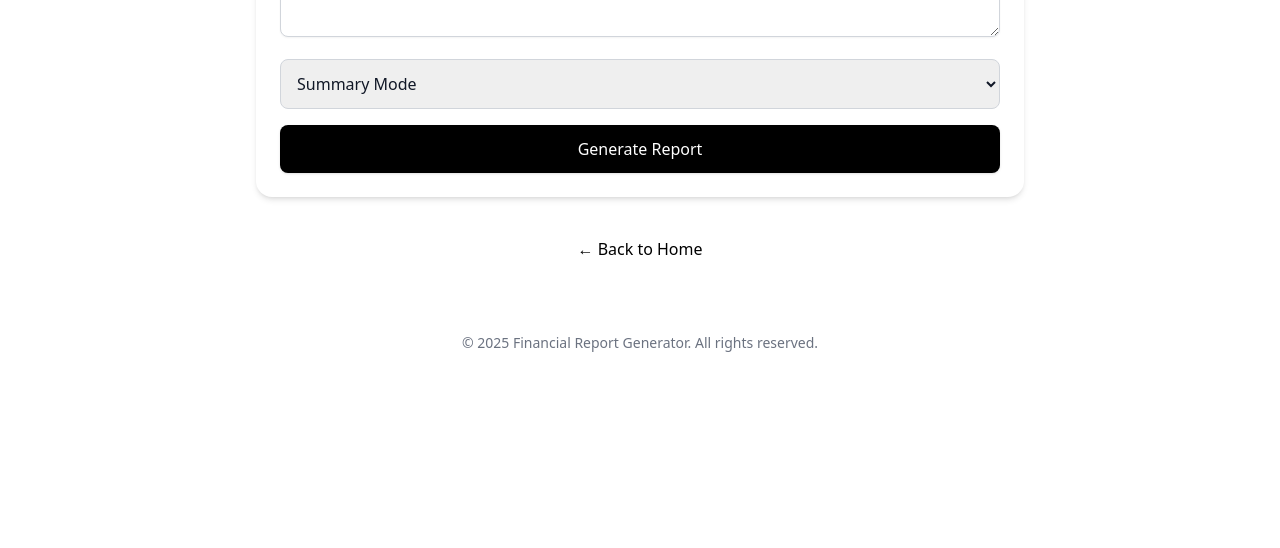
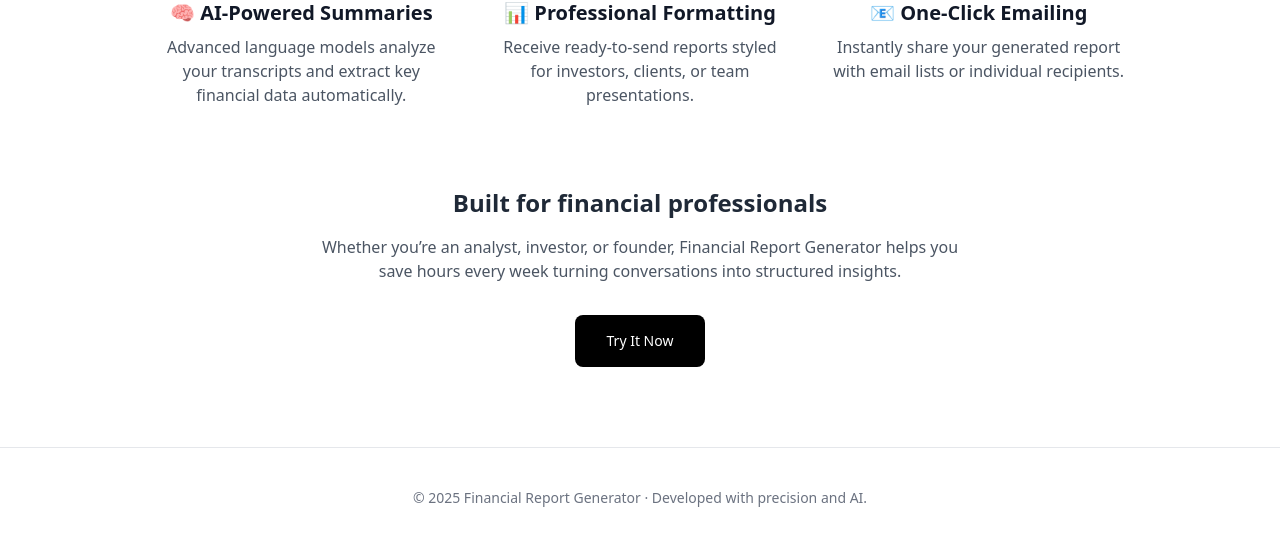
Before and after one commit to delavinaivan-bit/financial-saas, a Flask app: page / in a window 1280 px wide. Shown: the part 833-1381 px from the top of the page. Before the commit the page ends 1185 px from the top, so only its background shows below. Run offline with Flask 3, Linux system fonts and the light colour scheme; some libraries are stand-ins or nearby versions.

Commit message:
Update index.html

```diff
--- a/templates/index.html
+++ b/templates/index.html
@@ -3,14 +3,13 @@
 <head>
   <meta charset="UTF-8">
   <meta name="viewport" content="width=device-width, initial-scale=1.0">
-  <title>Paste Transcript</title>
+  <title>Financial Report Generator</title>
   <script src="https://cdn.tailwindcss.com"></script>
   <style>
-    /* Hero video on dashboard page */
     .hero-video {
       position: relative;
       width: 100%;
-      height: 40vh;
+      height: 70vh;
       overflow: hidden;
       border-bottom: 1px solid #e5e7eb;
     }
@@ -34,18 +33,21 @@
       left: 0;
       width: 100%;
       height: 100%;
-      background: rgba(255,255,255,0.2);
+      background: linear-gradient(to bottom, rgba(255,255,255,0.4), rgba(255,255,255,0.95));
     }
   </style>
 </head>
 
-<body class="bg-white font-sans text-gray-900">
+<body class="bg-white text-gray-900 font-sans">
 
   <!-- Header -->
-  <header class="text-center py-6">
+  <header class="text-center py-8">
     <h1 class="text-5xl md:text-6xl font-semibold tracking-tight leading-tight">
       Financial Report Generator
     </h1>
+    <p class="mt-3 text-gray-500 max-w-2xl mx-auto text-lg">
+      Transform long transcripts into professional financial summaries and insights powered by AI.
+    </p>
   </header>
 
   <!-- Hero Video -->
@@ -55,36 +57,65 @@
       Your browser does not support the video tag.
     </video>
     <div class="hero-overlay"></div>
+
+    <div class="absolute inset-0 flex flex-col items-center justify-center text-center px-6">
+      <h2 class="text-3xl md:text-4xl font-medium text-gray-800 max-w-2xl leading-snug">
+        From transcripts to insights — automatically.
+      </h2>
+      <p class="mt-4 text-gray-600 max-w-xl">
+        Upload your meeting, earnings call, or client transcript and let our AI instantly turn it into a clear, structured financial report.
+      </p>
+      <div class="mt-8 flex gap-4">
+        <a href="{{ url_for('register') }}"
+           class="px-6 py-3 bg-black text-white rounded-lg text-sm font-medium hover:bg-gray-800 transition">
+          Get Started
+        </a>
+        <a href="{{ url_for('login') }}"
+           class="px-6 py-3 border border-gray-300 rounded-lg text-sm font-medium hover:bg-gray-100 transition">
+          Log In
+        </a>
+      </div>
+    </div>
   </section>
 
-  <!-- Transcript Form -->
-  <main class="container mx-auto px-6 py-10">
-    <div class="max-w-3xl mx-auto bg-white p-6 rounded-2xl shadow-md">
-      <h2 class="text-2xl font-semibold text-center mb-6">Paste your transcript below</h2>
-      <form action="/dashboard" method="POST" class="space-y-4">
-        <textarea name="transcript" rows="12" required
-                  class="w-full p-4 border border-gray-300 rounded-lg shadow-sm focus:ring-black focus:border-black"
-                  placeholder="Paste your transcript here..."></textarea>
-        <select name="modo" class="w-full p-3 border border-gray-300 rounded-lg focus:ring-black focus:border-black">
-          <option value="0">Summary Mode</option>
-          <option value="1">Detailed Mode</option>
-        </select>
-        <button type="submit"
-                class="w-full py-3 px-4 bg-black text-white font-medium rounded-lg shadow hover:bg-gray-800">
-          Generate Report
-        </button>
-      </form>
+  <!-- Features -->
+  <main class="max-w-5xl mx-auto px-6 py-20">
+    <div class="grid md:grid-cols-3 gap-10 text-center">
+      <div>
+        <h3 class="text-xl font-semibold mb-2">🧠 AI-Powered Summaries</h3>
+        <p class="text-gray-600">
+          Advanced language models analyze your transcripts and extract key financial data automatically.
+        </p>
+      </div>
+      <div>
+        <h3 class="text-xl font-semibold mb-2">📊 Professional Formatting</h3>
+        <p class="text-gray-600">
+          Receive ready-to-send reports styled for investors, clients, or team presentations.
+        </p>
+      </div>
+      <div>
+        <h3 class="text-xl font-semibold mb-2">📧 One-Click Emailing</h3>
+        <p class="text-gray-600">
+          Instantly share your generated report with email lists or individual recipients.
+        </p>
+      </div>
     </div>
 
-    <!-- Footer Link -->
-    <div class="text-center mt-10">
-      <a href="/" class="text-black hover:underline font-medium">← Back to Home</a>
+    <div class="mt-20 text-center">
+      <h3 class="text-2xl font-semibold text-gray-800 mb-4">Built for financial professionals</h3>
+      <p class="text-gray-600 max-w-2xl mx-auto mb-8">
+        Whether you’re an analyst, investor, or founder, Financial Report Generator helps you save hours every week turning conversations into structured insights.
+      </p>
+      <a href="{{ url_for('register') }}"
+         class="inline-block px-8 py-4 bg-black text-white rounded-lg text-sm font-medium hover:bg-gray-800 transition">
+        Try It Now
+      </a>
     </div>
   </main>
 
   <!-- Footer -->
-  <footer class="text-center text-gray-500 text-sm py-8">
-    © 2025 Financial Report Generator. All rights reserved.
+  <footer class="text-center text-gray-500 text-sm py-10 border-t border-gray-200">
+    © 2025 Financial Report Generator · Developed with precision and AI.
   </footer>
 
 </body>
```
